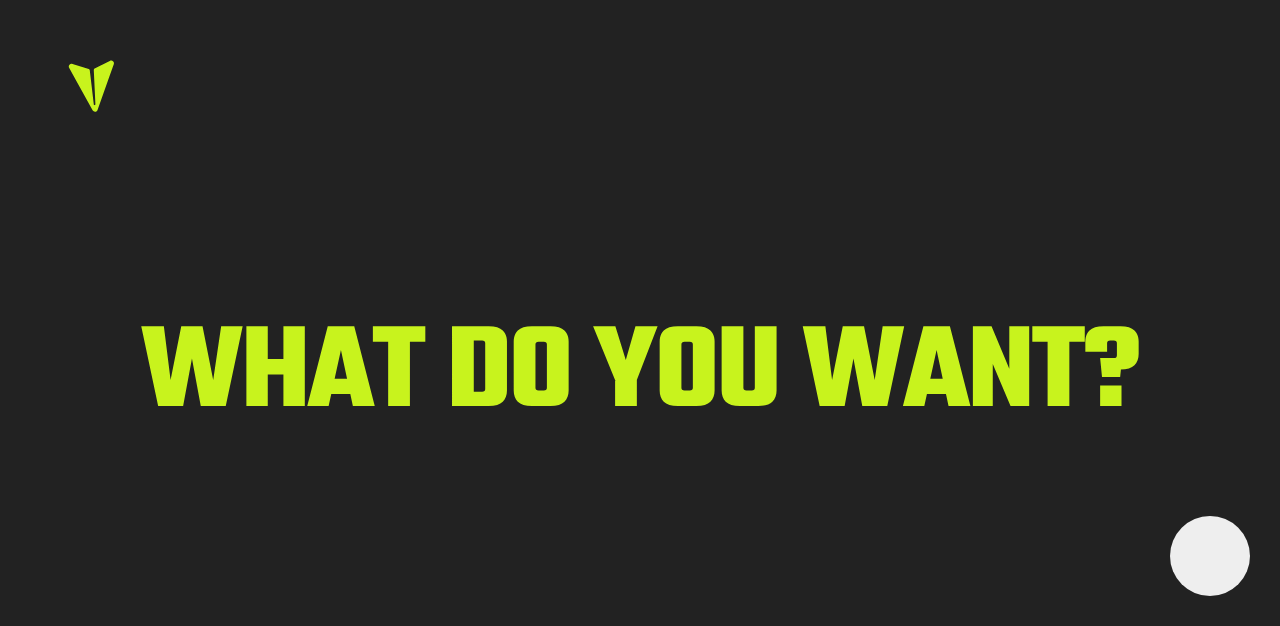
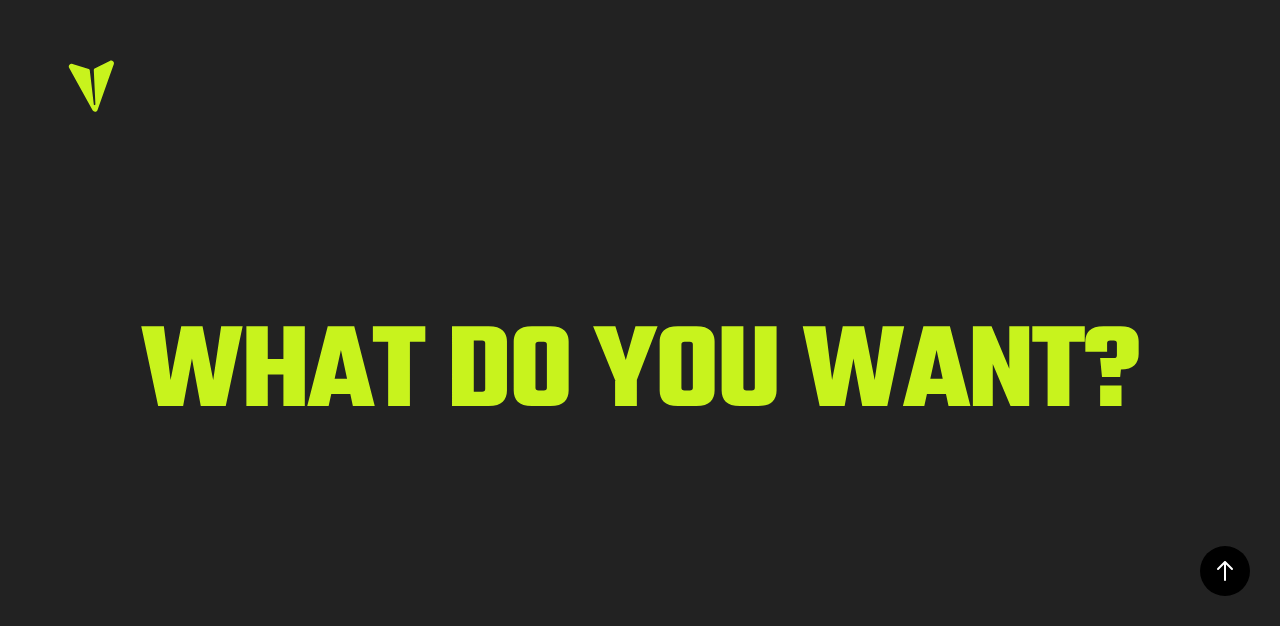
Before and after one commit to park-ria/portfolio, a React (Create React App) app: page / in a window 1280 px wide. Shown: the part 174-800 px from the top of the page. Built offline with nearby package versions, Linux system fonts and the light colour scheme.

Commit message:
add top button

```diff
--- a/src/App.tsx
+++ b/src/App.tsx
@@ -66,13 +66,28 @@ const Section = styled.section`
 `;
 
 const TopBtn = styled.div`
-  width: 80px;
-  height: 80px;
-  background: ${({ theme }) => theme.skillIconBg};
+  width: 50px;
+  height: 50px;
+  background: ${({ theme }) => theme.textColor};
   border-radius: 50%;
   position: fixed;
   bottom: 30px;
   right: 30px;
+  display: flex;
+  justify-content: center;
+  align-items: center;
+  cursor: pointer;
+  svg {
+    width: 24px;
+    height: 24px;
+    path {
+      stroke: ${({ theme }) => theme.bgColor};
+    }
+  }
+  @media screen and (max-width: 600px) {
+    bottom: 10px;
+    right: 10px;
+  }
 `;
 
 const App = () => {
@@ -153,7 +168,30 @@ const App = () => {
               </div>
             ))}
           </Section>
-          <TopBtn></TopBtn>
+          <TopBtn onClick={() => moveSection(0)}>
+            <svg
+              width="24"
+              height="24"
+              viewBox="0 0 24 24"
+              fill="none"
+              xmlns="http://www.w3.org/2000/svg"
+            >
+              <path
+                d="M12 21V3.5"
+                stroke="black"
+                stroke-width="2"
+                stroke-linecap="round"
+                stroke-linejoin="round"
+              />
+              <path
+                d="M19 10L12 3L5 10"
+                stroke="black"
+                stroke-width="2"
+                stroke-linecap="round"
+                stroke-linejoin="round"
+              />
+            </svg>
+          </TopBtn>
         </Main>
       </ThemeProvider>
     </>
--- a/src/components/Header.tsx
+++ b/src/components/Header.tsx
@@ -198,7 +198,6 @@ const Header = ({ onClick }: HeaderType) => {
   const [menuOpen, setMenuOpen] = useState(false);
 
   const handleClick = (index: number) => {
-    //setSelectedIndex(index);
     onClick(index);
   };
 
```
Also changed, not shown: public/svgs/arrow-up.svg (added).
